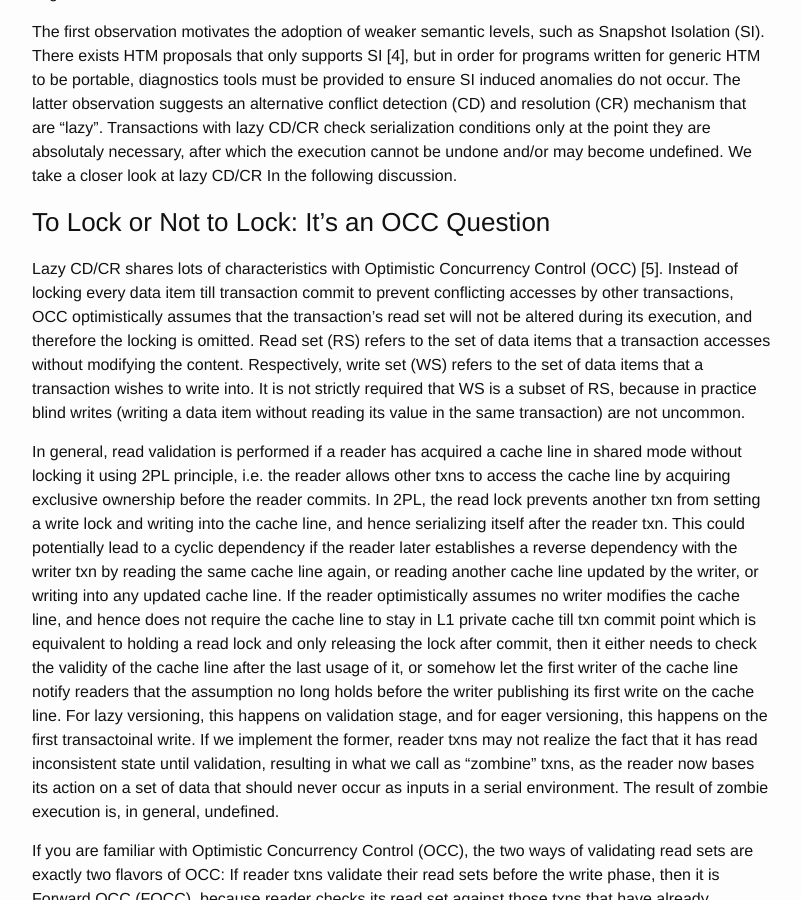
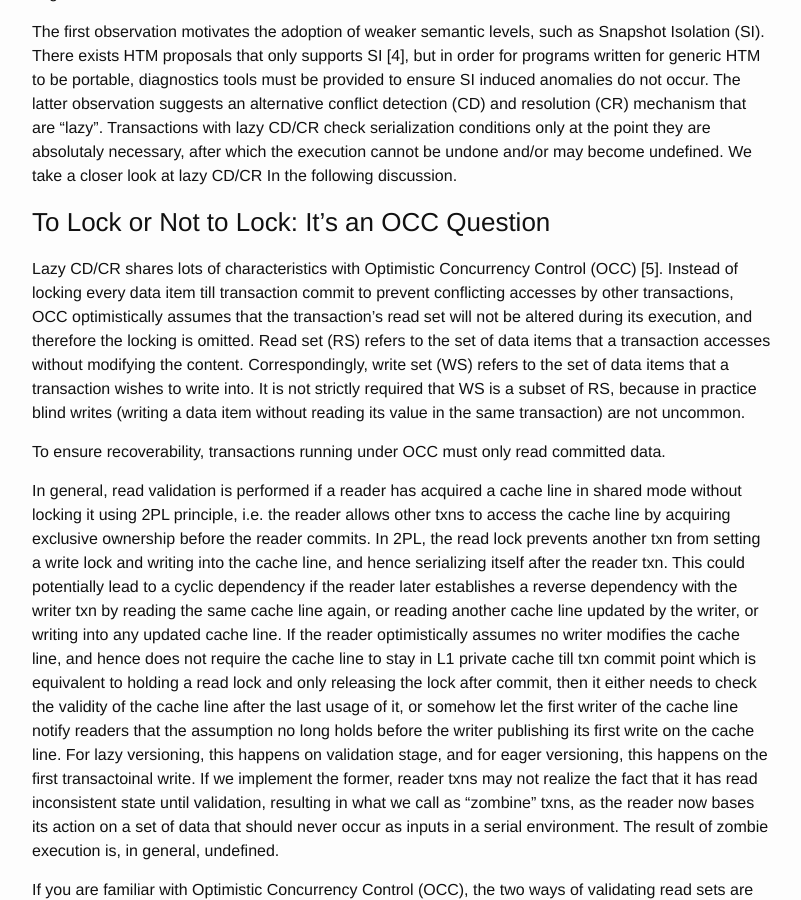
Before and after one commit to wangziqi2013/wangziqi2013.github.io, a Jekyll site: the page built from _posts/2018-03-18-HTM-Hardware-2PL-and-OCC.markdown, in a window 1280 px wide and 900 px high, scrolled down 2982 px. Shown: the whole window, without its empty margins (238-1039 px from the left). Built offline with Jekyll 4.4.1, drawn with Linux system fonts in a browser that asks for light colours.

Commit message:
Finish OCC first paragraph

```diff
--- a/_posts/2018-03-18-HTM-Hardware-2PL-and-OCC.markdown
+++ b/_posts/2018-03-18-HTM-Hardware-2PL-and-OCC.markdown
@@ -120,9 +120,11 @@ Lazy CD/CR shares lots of characteristics with Optimistic Concurrency Control (O
 data item till transaction commit to prevent conflicting accesses by other transactions,
 OCC optimistically assumes that the transaction's read set will not be altered during its
 execution, and therefore the locking is omitted. Read set (RS) refers to the set of data items that a
-transaction accesses without modifying the content. Respectively, write set (WS) refers to the set of data items
+transaction accesses without modifying the content. Correspondingly, write set (WS) refers to the set of data items
 that a transaction wishes to write into. It is not strictly required that WS is a subset of RS, because in practice
 blind writes (writing a data item without reading its value in the same transaction) are not uncommon.
+
+To ensure recoverability, transactions running under OCC must only read committed data.
 
 In general, read validation is performed if a reader has acquired a cache line in shared mode without locking it using 2PL
 principle, i.e. the reader allows other txns to access the cache line by acquiring exclusive ownership before the reader commits.
```
